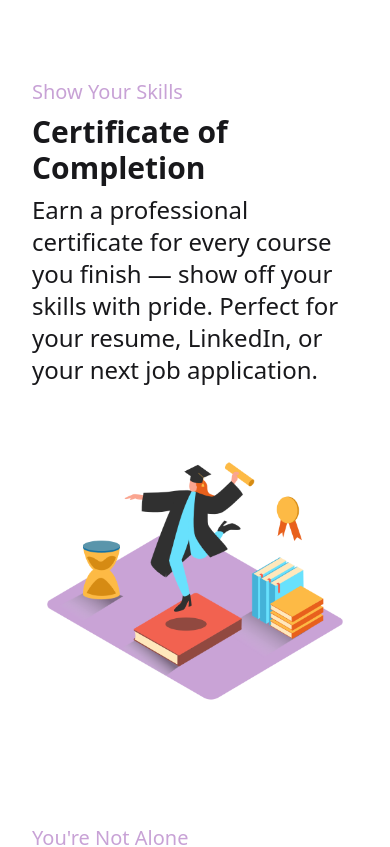
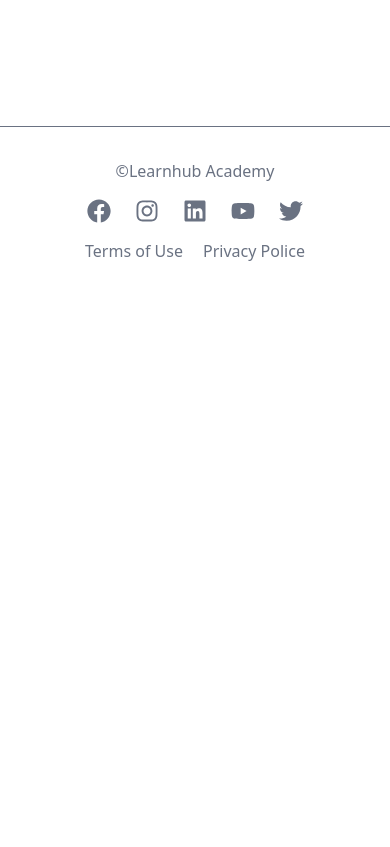
Before and after one commit to MarwanAbdalla270600/Todo-App, a React (Vite) app: page / in a window 390 px wide. Shown: the part 5220-6067 px from the top of the page. After the commit the page ends 5515 px from the top, so only its background shows below. Built offline with nearby package versions, Linux system fonts and the light colour scheme; no server answers.

Commit message:
made footer responsive

```diff
--- a/src/components/Footer.tsx
+++ b/src/components/Footer.tsx
@@ -7,8 +7,8 @@ import { FaTwitter } from "react-icons/fa";
 export default function Footer() {
   return (
     <footer className="mt-12 w-full border-t-[1px] border-gray-500">
-      <div className="mx-auto flex max-w-7xl flex-col justify-between px-4 py-8 text-gray-500 lg:flex-row">
-        <span className="w-56">©Learnhub Academy</span>
+      <div className="mx-auto gap-4 flex max-w-7xl flex-col justify-between items-center px-4 py-8 text-gray-500 lg:flex-row">
+        <span className="w-56 text-center">©Learnhub Academy</span>
         <div className="flex gap-6 text-2xl">
           <FaFacebook />
           <FaInstagram />
@@ -16,7 +16,7 @@ export default function Footer() {
           <FaYoutube />
           <FaTwitter />
         </div>
-        <div className="flex w-56 gap-4">
+        <div className="flex w-56 gap-4 justify-around">
           <span>Terms of Use</span>
           <span>Privacy Police</span>
         </div>
--- a/src/data/feature-list.ts
+++ b/src/data/feature-list.ts
@@ -31,7 +31,7 @@ export const features = [
     imageUrl: "images/landing-page/features/mentor.png",
     reversed: true,
   },
-    {
+  /*   {
       title: "Certificate of Completion",
       subtitle: "Show Your Skills",
       description:
@@ -46,5 +46,5 @@ export const features = [
         "Join a thriving learning community where you can ask questions, share wins, and grow together. Get support from both peers and instructors whenever you need it.",
       imageUrl: "images/landing-page/features/support.png",
       reversed: true,
-    },
+    }, */
 ];
```
Lines whose indentation alone changed are shown as unchanged.
